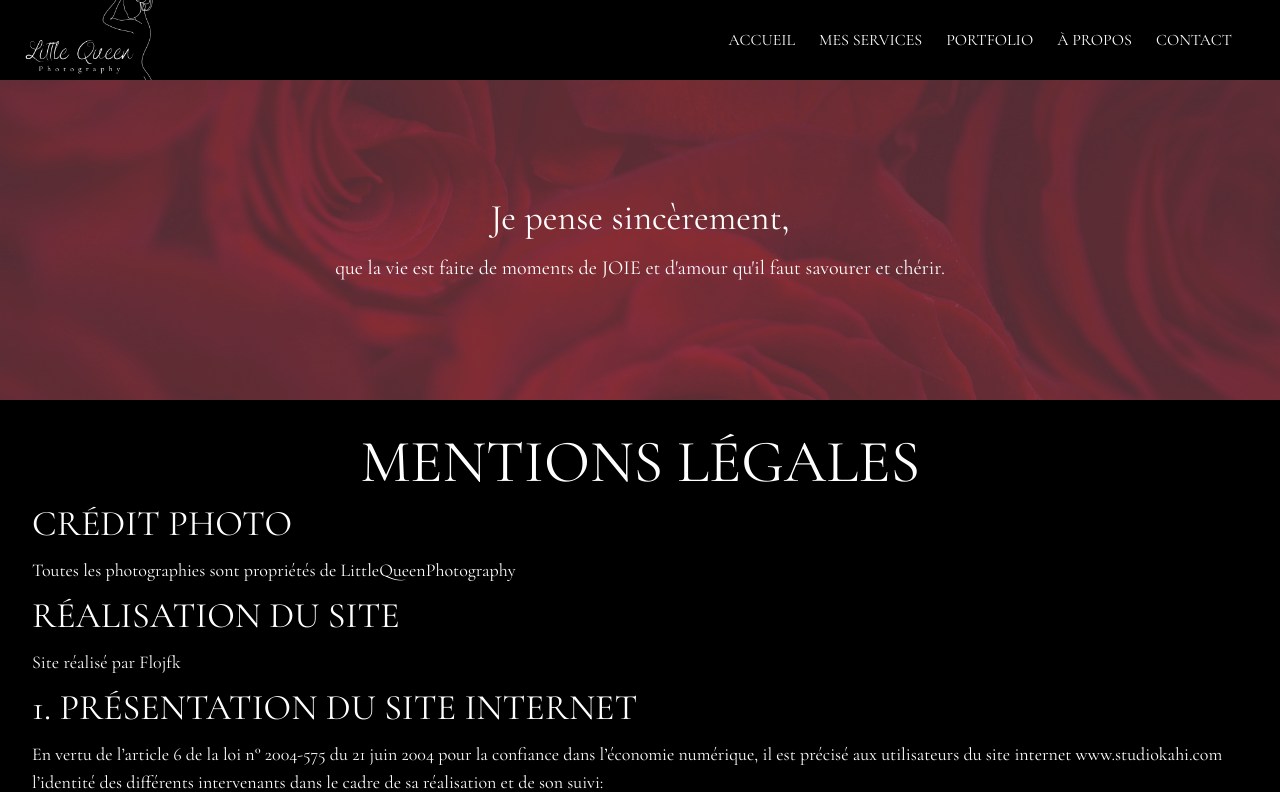
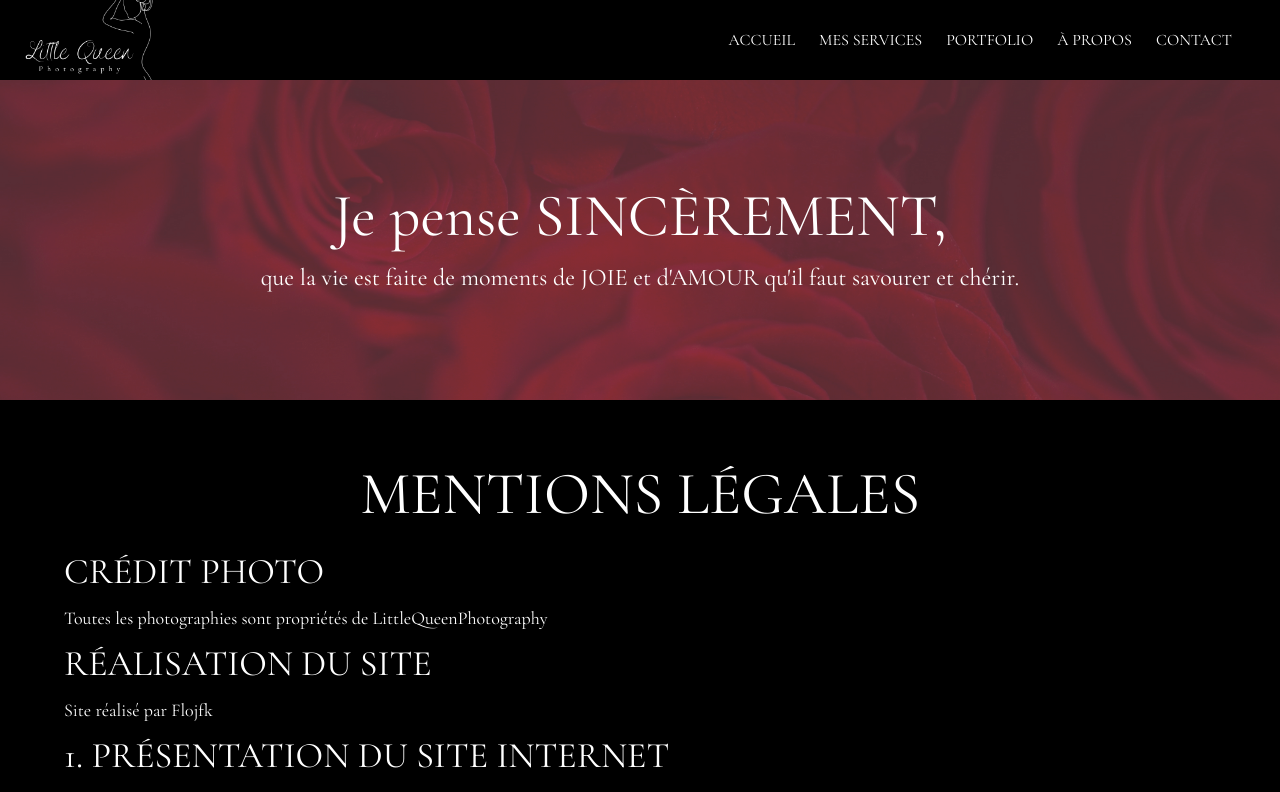
Before and after one commit to Fl0jfk/LittleQueenPhotography, a Next.js app: page /mentionslegales in a window 1280 px wide. Shown: the top 792 px of the page. Built offline with nearby package versions, Linux system fonts and the light colour scheme; no server answers.

Commit message:
start first page

```diff
--- /dev/null
+++ b/src/app/boudoirintimiste/page.tsx
@@ -0,0 +1,32 @@
+"use client"
+
+import { DataProvider } from "../contexts/data"
+import Image from "next/image"
+import Footer from "../components/Footer/Footer"
+import Header from "../components/Header/Header"
+import Slider from "../components/Slider/Slider"
+import imageTest from "../assets/imageTest.jpg"
+
+export default function BoudoirIntimiste (){
+    return (
+        <>
+            <DataProvider>
+                <Header/>
+                <main className="w-full h-full flex flex-col pt-[10vh] z-[0]">
+                    <h1 className="text-6xl uppercase self-center text-white m-10">Boudoir Intimiste</h1>
+                    <Slider/>
+                    <div className="flex mt-8 p-24 pl-12 sm:flex-col gap-4 relative justify-end md:p-12 sm:p-4 max-w-[1200px] mx-auto w-full mb-8 lg:mb-16 md:mb-32 sm:w-auto">
+                        <div className="p-12 text-center top-[150px] left-[230px] lg:left-[200px] lg:top-[130px] md:left-[150px] md:top-[80px] w-[400px] h-[400px] bg-red-700 flex flex-col justify-between items-center absolute sm:relative sm:w-full sm:h-full sm:top-0 sm:left-0 md:h-[350px] sm:p-8 sm:w-auto">
+                            <h2 className="text-white text-4xl">Des portraits doux & binveillants</h2>
+                            <p className="text-white text-xl">Spécialisée dans la photo intimiste, je vous invite dans mon univers sensuel et émotionnel. Je réalise aussi pour vous des portraits plus classiques doux et expressif.</p>
+                        </div>
+                        <div className="bg-red-700 p-2 h-full flex items-center justify-center self-end sm:w-auto sm:mx-auto">
+                            <Image src={imageTest} alt="" width={500} height={500} />
+                        </div>
+                    </div>
+                </main>
+                <Footer/>
+            </DataProvider>
+        </>
+    )
+}
--- a/src/app/components/Header/Header.tsx
+++ b/src/app/components/Header/Header.tsx
@@ -34,7 +34,7 @@ export default function Header(){
             variants={{ visible: { y: 0 }, hidden: { y: "-100%" }}}
             animate={hidden ? "hidden" : "visible"}
             transition={{duration: 0.35, ease: "easeInOut"}}
-            className={`flex p-4 justify-between items-center w-full fixed z-[12] md:mb-[100px] bg-[#000]  ${opacityMenu} max-w-[1440px] self-center uppercase overflow-hidden`}>
+            className={`flex p-4 justify-between items-center w-full fixed z-[12] md:mb-[100px] bg-[#000]  ${opacityMenu} self-center uppercase overflow-hidden`}>
                 <div className='w-2/12 flex items-center h-full sm:w-4/12 md:w-4/12'>
                     {Logo &&
                         <Image src={Logo} alt='Mon memoji' width={150} height={150} className={`cursor-pointer z-[8] ${opacityLogo}`} onClick={()=>{window.scrollTo({top:0, left:0, behavior:'smooth'})}}/>
--- a/src/app/components/InstagramFeed/InstaGrid.tsx
+++ b/src/app/components/InstagramFeed/InstaGrid.tsx
@@ -24,8 +24,7 @@ export default function InstaGrid({ items }: InstaGridProps) {
         <div className="flex w-full gap-4 mx-auto">
             {items.map((item) => (
                 <Link key={item.mediaUrl} href={`${item.mediaUrl}`} aria-label="Lien vers la photo instagram cliquée">
-                    <div className="h-[150px] w-[150px]">
-                        <Image src={item.mediaUrl} width={150} height={150} sizes="20vw" alt="Une des dernières photos de notre flux instagram" className="object-cover"/>
+                    <div className="h-[200px] w-[200px] bg-cover" style={{backgroundImage: `url('${item.mediaUrl}')`}}>
                     </div>
                 </Link>
             ))}
--- a/src/app/mentionslegales/page.tsx
+++ b/src/app/mentionslegales/page.tsx
@@ -13,12 +13,12 @@ export default function MentionsLégales (){
                 <Header/>
                 <main className="w-full h-full flex flex-col pt-[10vh] z-[0] text-white">
                     <section className="text-white h-[40vh] w-full flex flex-col items-center justify-center gap-4 bg-cover" style={{backgroundImage: `url('${FondFleurRose.src}')`}}>
-                       <p className="text-white text-4xl text-center">Je pense sincèrement,</p>
-                       <p className="text-white text-xl text-center">que la vie est faite de moments de JOIE et d&apos;amour qu&apos;il faut savourer et chérir.</p>
+                       <p className="text-white text-6xl sm:text-3xl text-center">Je pense <span className="uppercase">sincèrement</span>,</p>
+                       <p className="text-white text-2xl text-center sm:text-xl">que la vie est faite de moments de <span className="uppercase">joie</span> et d&apos;<span className="uppercase">amour</span> qu&apos;il faut savourer et chérir.</p>
                     </section>
-                    <section className="flex flex-col gap-3 p-8 h-full w-full text-lg">
+                    <section className="flex flex-col gap-3 p-16 h-full w-full text-lg sm:p-8">
                         <h1 className="text-6xl self-center uppercase">Mentions légales</h1>
-                        <h2 className="text-4xl uppercase">Crédit photo</h2>
+                        <h2 className="text-4xl uppercase mt-4">Crédit photo</h2>
                         <p>Toutes les photographies sont propriétés de LittleQueenPhotography</p>
                         <h2 className="text-4xl uppercase">Réalisation du site</h2>
                         <p>Site réalisé par Fl0jfk</p>
```
Also changed, not shown: src/app/assets/imageTest.jpg (added).
